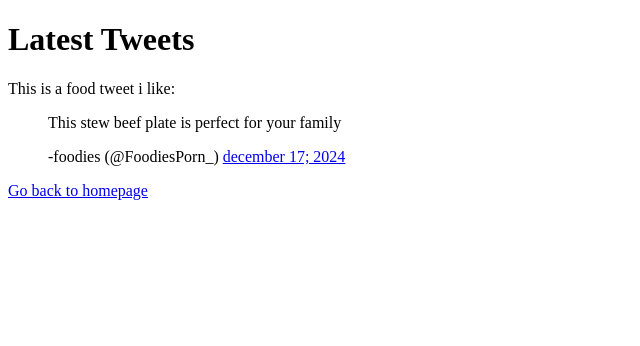
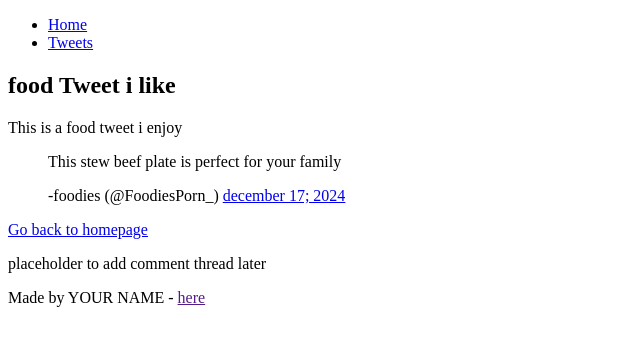
Before and after one commit to Phethile58/My_First_Portfolio, a plain HTML site: page html_basic/tweets.html in a window 1280 px wide. Shown: the whole page, without its empty margins (0-640 px from the left). Drawn offline with Linux system fonts and the light colour scheme.

Commit message:
added tweets.html to directory

```diff
--- a/html_basic/tweets.html
+++ b/html_basic/tweets.html
@@ -5,8 +5,18 @@
     <title>My Tweets</title>
 </head>
 <body>
-    <h1>Latest Tweets</h1>
-    <p>This is a food tweet i like:</p>
+
+    <header>
+        <ul>
+            <li><a href="index.html">Home</a></li>
+            <li><a href="tweets.html">Tweets</a></li>
+        </ul>
+    </header>
+
+    <main>
+        <article>
+    <h1>food Tweet i like</h1>
+    <p>This is a food tweet i enjoy</p>
 
     <blockquote class="twitter-tweet">
      <p lang="en" dir="ltr"> This stew beef plate is perfect for your family</p>
@@ -15,5 +25,15 @@
     </blockquote>
 
 <p><a href="index.html"> Go back to homepage</a></p>
+  </article>
+
+  <aside>
+    <p>placeholder to add comment thread later</p>
+  </aside>
+ </main>
+
+ <footer>
+    <p>Made by YOUR NAME - <a href="" target="_blank">here</a></p>
+ </footer>
 </body>
 </html>
```
